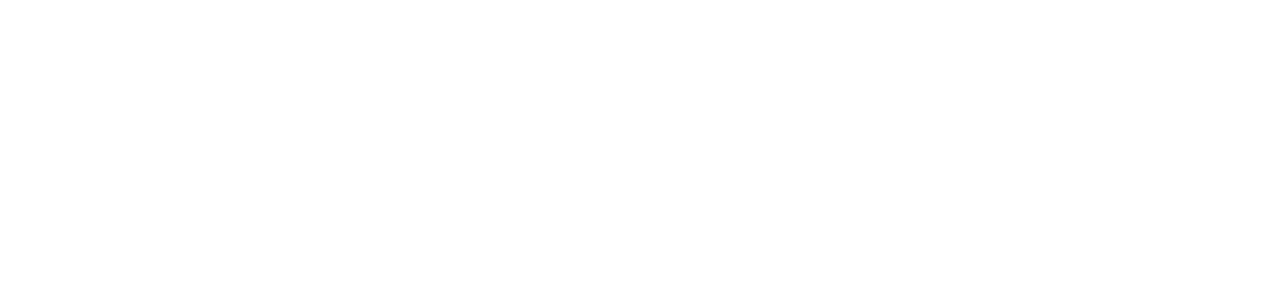
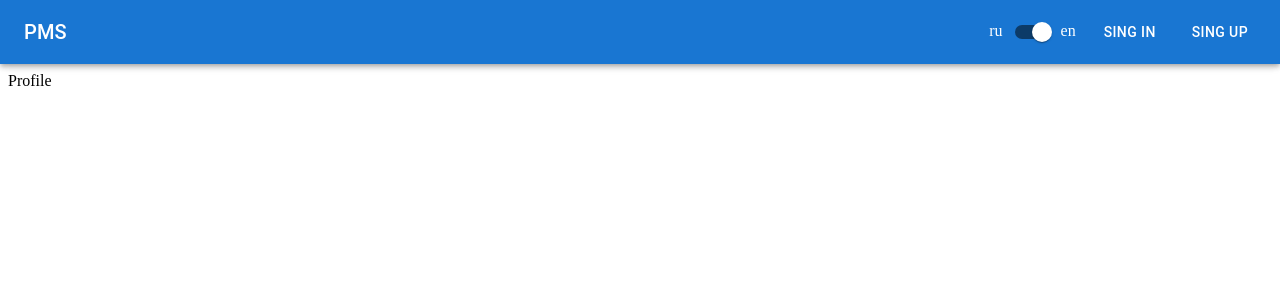
Before and after one commit to dmitriStpaniuk/project-management, a React (Create React App) app: page /profile in a window 1280 px wide. Before the commit this address had no page. Shown: the top 300 px of the page. Built offline with nearby package versions, Linux system fonts and the light colour scheme.

Commit message:
add: routes for sing (in up)

```diff
--- a/src/App.tsx
+++ b/src/App.tsx
@@ -1,4 +1,4 @@
-import React, { useEffect } from 'react';
+import React from 'react';
 import { Navigate, Route, Routes } from 'react-router-dom';
 import Layout from 'components/pages/layout/Layout';
 import Board from 'components/pages/board/Board';
@@ -7,6 +7,7 @@
 import Registration from 'components/pages/registration/Registration';
 import WelcomePage from 'components/pages/welcomePage/WelcomePage';
 import './App.css';
+import Profile from 'components/pages/layout/profile/Profile';
 function App() {
   return (
     <div>
@@ -15,6 +16,7 @@
           <Route index element={<WelcomePage />} />
           <Route path="registration" element={<Registration />} />
           <Route path="login" element={<Login />} />
+          <Route path="profile" element={<Profile />} />
           <Route path="board/*" element={<Board />} />
           <Route path="Page404" element={<Page404 />} />
           {/* <Route path="*" element={<Navigate to={'/Page404'} />} /> */}
--- /dev/null
+++ b/src/components/pages/layout/profile/Profile.tsx
@@ -0,0 +1,9 @@
+import React from 'react';
+
+export default function Profile() {
+  return (
+    <div className="container" data-testid="profile">
+      Profile
+    </div>
+  );
+}
--- a/src/components/pages/welcomePage/header/Header.tsx
+++ b/src/components/pages/welcomePage/header/Header.tsx
@@ -30,9 +30,6 @@
     setMobileOpen(!mobileOpen);
   };
 
-  const handleButton = (item: string) => {
-    // item === 'Sing in' ? <Link to="/registration" data-testid="registration" /> : '';
-  };
   const drawer = (
     <Box onClick={handleDrawerToggle} sx={{ textAlign: 'center' }}>
       <Typography variant="h6" sx={{ my: 2 }}>
@@ -40,16 +37,25 @@
       </Typography>
       <Divider />
       <List>
-        ru
-        <RuEnSwitches />
-        en
-        {navItems.map((item) => (
-          <ListItem key={item} disablePadding>
-            <ListItemButton sx={{ textAlign: 'center' }}>
-              <ListItemText primary={item} />
+        <ListItem disablePadding sx={{ justifyContent: 'center' }}>
+          ru
+          <RuEnSwitches />
+          en
+        </ListItem>
+        <Link to="/login" data-testid="login" style={{ textDecoration: 'none' }}>
+          <ListItem disablePadding>
+            <ListItemButton sx={{ textAlign: 'center', color: 'rgb(17 15 15 / 0.87)' }}>
+              <ListItemText primary={'Sing in'} />
             </ListItemButton>
           </ListItem>
-        ))}
+        </Link>
+        <Link to="/registration" data-testid="registration" style={{ textDecoration: 'none' }}>
+          <ListItem disablePadding>
+            <ListItemButton sx={{ textAlign: 'center', color: 'rgb(17 15 15 / 0.87)' }}>
+              <ListItemText primary={'Sing up'} />
+            </ListItemButton>
+          </ListItem>
+        </Link>
       </List>
     </Box>
   );
@@ -81,18 +87,12 @@
             ru
             <RuEnSwitches />
             en
-            {navItems.map((item) => (
-              // <>
-              <Link key={item} to="/registration" data-testid="registration">
-                <Button
-                  sx={{ color: '#fff', marginLeft: '20px' }}
-                  onClick={() => handleButton(item)}
-                >
-                  {item}
-                </Button>
-              </Link>
-              // </>
-            ))}
+            <Link to="/login" data-testid="login" style={{ textDecoration: 'none' }}>
+              <Button sx={{ color: '#fff', marginLeft: '20px' }}>Sing in</Button>
+            </Link>
+            <Link to="/registration" data-testid="registration" style={{ textDecoration: 'none' }}>
+              <Button sx={{ color: '#fff', marginLeft: '20px' }}>Sing up</Button>
+            </Link>
           </Box>
         </Toolbar>
       </AppBar>
--- a/src/components/pages/welcomePage/header/RuEnSwitches.tsx
+++ b/src/components/pages/welcomePage/header/RuEnSwitches.tsx
@@ -3,7 +3,6 @@
 
 export default function RuEnSwitches() {
   const [checked, setChecked] = React.useState(true);
-
   const handleChange = (event: React.ChangeEvent<HTMLInputElement>) => {
     setChecked(event.target.checked);
   };
@@ -13,7 +12,7 @@
       checked={checked}
       onChange={handleChange}
       inputProps={{ 'aria-label': 'controlled' }}
-      color="default"
+      color={'default'}
     />
   );
 }
--- a/src/index.css
+++ b/src/index.css
@@ -14,3 +14,7 @@
 code {
   font-family: source-code-pro, Menlo, Monaco, Consolas, 'Courier New', monospace;
 }
+
+/* Link {
+  text-decoration: 'none';
+} */
```
Also changed, not shown: src/components/pages/layout/Layout.tsx (+0 -16 lines).
